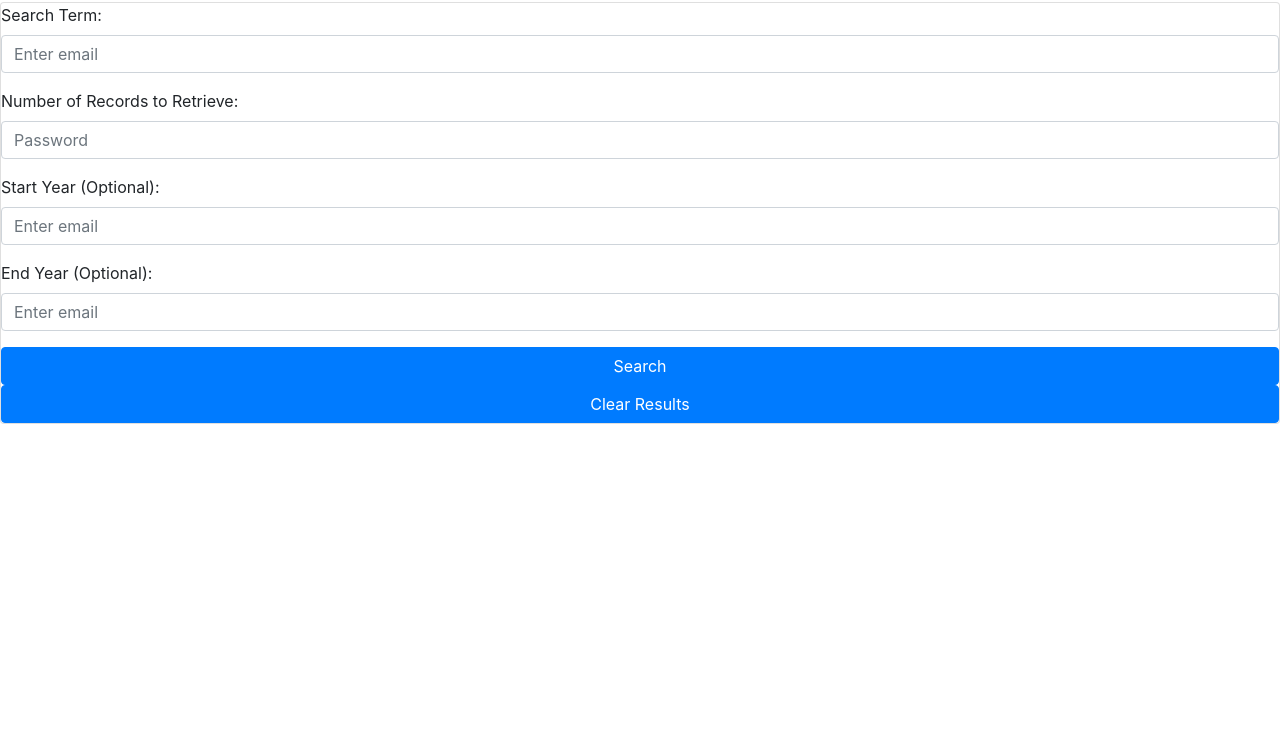
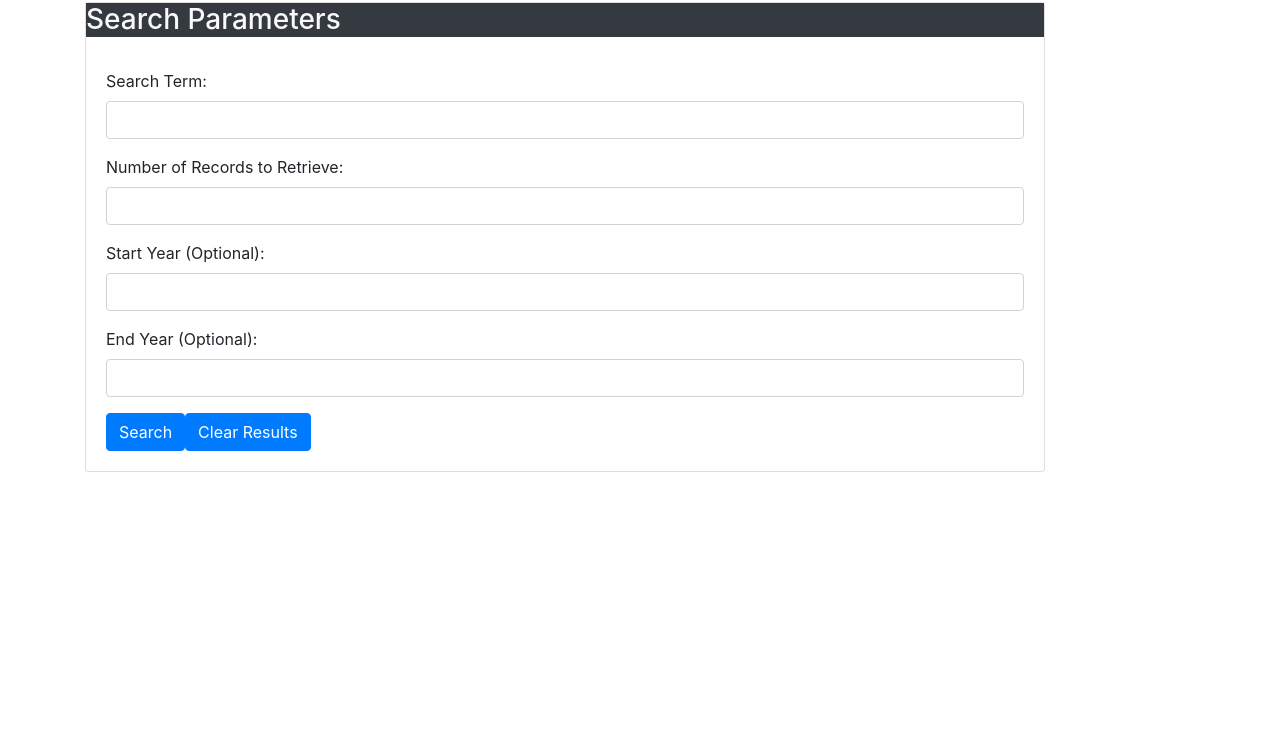
Before and after one commit to tcutlip08/groupAPI, a plain HTML site: page index.html in a window 1280 px wide. Shown: the part 54-800 px from the top of the page. Drawn offline with nearby package versions, Linux system fonts and the light colour scheme.

Commit message:
Testing round two

```diff
--- /dev/null
+++ b/assets/style.css
@@ -0,0 +1,6 @@
+.card-title{
+    background-color:
+}
+.card{
+
+}
--- a/index.html
+++ b/index.html
@@ -11,32 +11,39 @@
         <script src="https://code.jquery.com/jquery-3.3.1.slim.min.js" integrity="sha384-q8i/X+965DzO0rT7abK41JStQIAqVgRVzpbzo5smXKp4YfRvH+8abtTE1Pi6jizo" crossorigin="anonymous"></script>
         <script src="https://cdnjs.cloudflare.com/ajax/libs/popper.js/1.14.7/umd/popper.min.js" integrity="sha384-UO2eT0CpHqdSJQ6hJty5KVphtPhzWj9WO1clHTMGa3JDZwrnQq4sF86dIHNDz0W1" crossorigin="anonymous"></script>
         <script src="https://stackpath.bootstrapcdn.com/bootstrap/4.3.1/js/bootstrap.min.js" integrity="sha384-JjSmVgyd0p3pXB1rRibZUAYoIIy6OrQ6VrjIEaFf/nJGzIxFDsf4x0xIM+B07jRM" crossorigin="anonymous"></script>
-        <!-- <link rel="stylesheet" href=""> This is where we link backend js -->
+        <link rel="stylesheet" href="assets/style.css">
     </head>
     <body>
 <h1>Hello World</h1>
-<div class="card"
+<div class="container">
+<div class="card" style="width: 60rem;">
+    <h3 class="card-title text-light bg-dark">Search Parameters</h3>
+    <div class="card-body">
+
 <form>
     <div class="form-group">
       <label for="exampleInputEmail1">Search Term:</label>
-      <input type="email" class="form-control" id="exampleInputEmail1" aria-describedby="emailHelp" placeholder="Enter email">
+      <input type="email" class="form-control" id="exampleInputEmail1" aria-describedby="emailHelp">
     </div>
     <div class="form-group">
       <label for="exampleInputPassword1">Number of Records to Retrieve:</label>
-      <input type="password" class="form-control" id="exampleInputPassword1" placeholder="Password">
+      <input class="form-control" id="exampleInputPassword1">
     </div>
     <div class="form-group">
         <label for="exampleInputEmail1">Start Year (Optional):</label>
-        <input type="email" class="form-control" id="exampleInputEmail1" aria-describedby="emailHelp" placeholder="Enter email">
+        <input class="form-control" id="exampleInputEmail1" aria-describedby="emailHelp">
       </div>
       <div class="form-group">
         <label for="exampleInputEmail1">End Year (Optional):</label>
-        <input type="email" class="form-control" id="exampleInputEmail1" aria-describedby="emailHelp" placeholder="Enter email">
+        <input class="form-control" id="exampleInputEmail1" aria-describedby="emailHelp">
       </div>
 
-    <button type="submit" class="btn btn-primary" id="search">Search</button><button type="submit" class="btn btn-primary" id="clear">Clear Results</button>
+    <button class="btn btn-primary" id="search">Search</button><button class="btn btn-primary" id="clear">Clear Results</button>
   </form>
-
-        <script type="text/javascript"></script>
+            </div>
+        </div>
+    </div>
+</div>
+<script type="text/javascript"></script>
     </body>
 </html>
```
